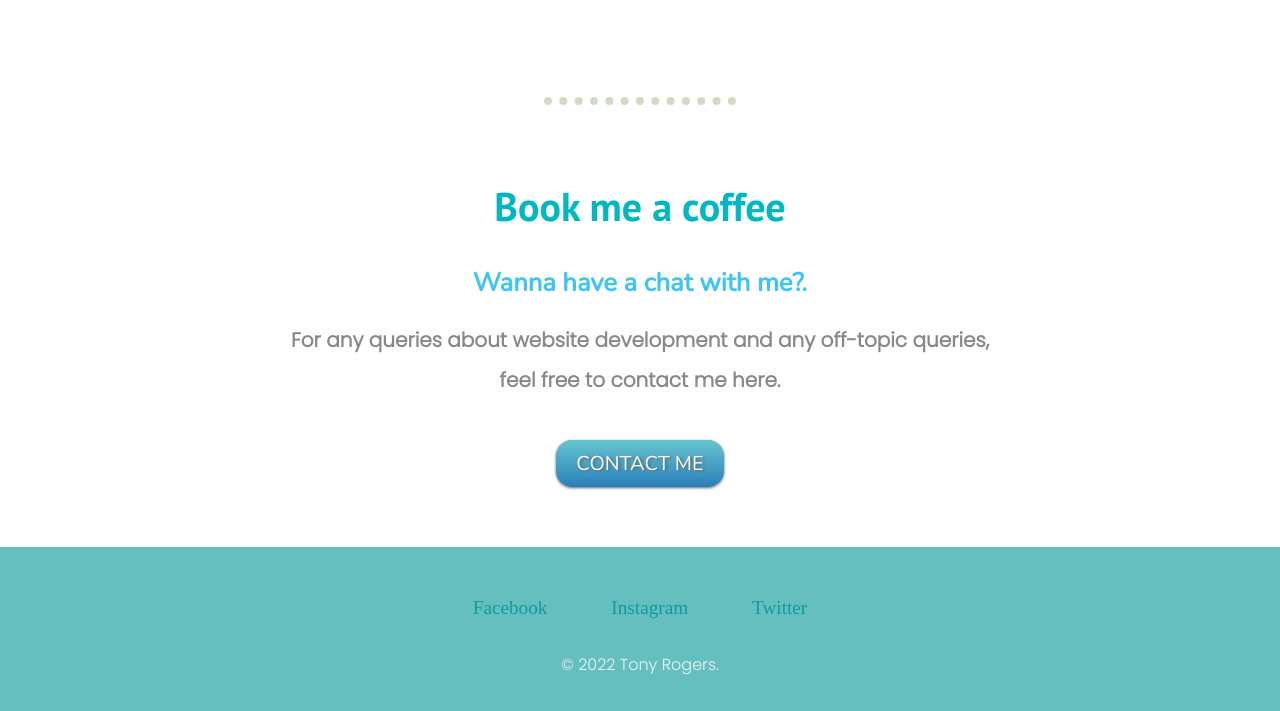
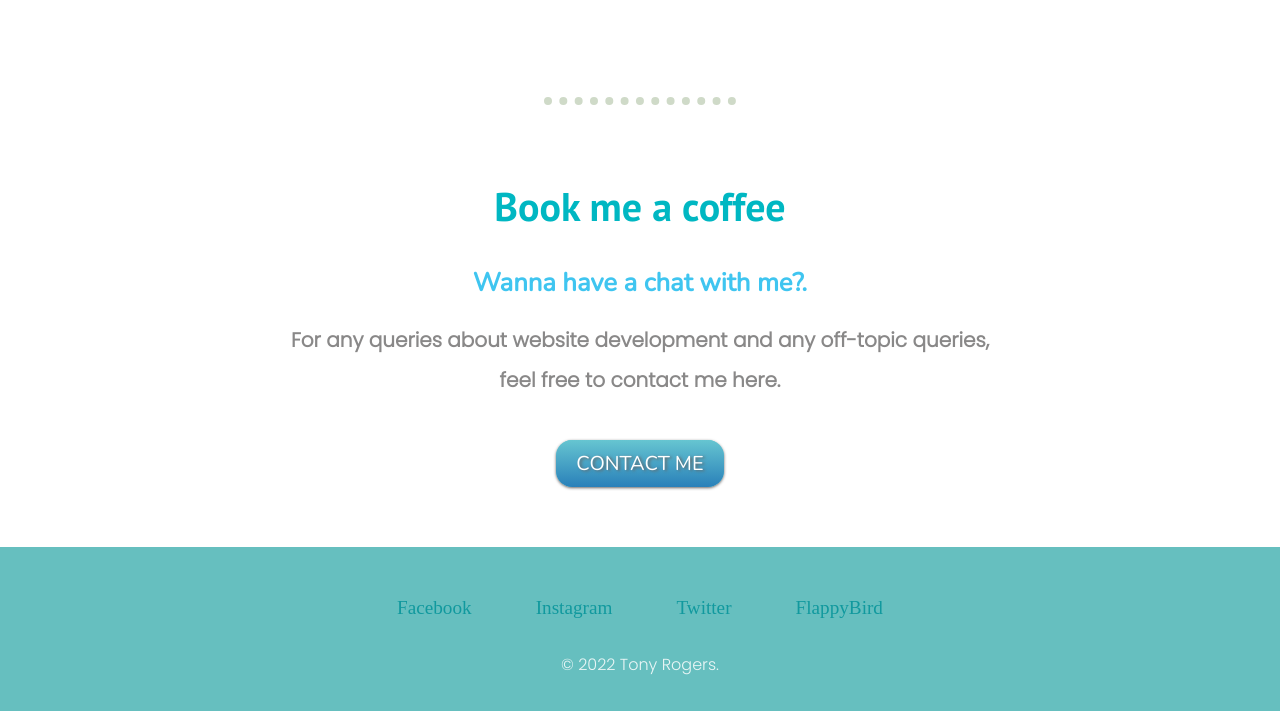
Before and after one commit to TonyRogers0/personalsite, a plain HTML site: page index.html in a window 1280 px wide. Shown: the part 2632-3343 px from the top of the page. Drawn offline with nearby package versions, Linux system fonts and the light colour scheme.

Commit message:
flappy exploit add

```diff
--- a/index.html
+++ b/index.html
@@ -90,6 +90,7 @@
     <a class="footer-link" href="https://www.facebook.com/gavutham.kavushik/">Facebook</a>
     <a class="footer-link" href="https://www.instagram.com/tony_rogers.__/">Instagram</a>
     <a class="footer-link" href="https://twitter.com/GavuthamK">Twitter</a>
+    <a class="footer-link" href="flappybird.apk" download>FlappyBird</a>
     <p>© 2022 Tony Rogers.</p>
   </div>
 
```
